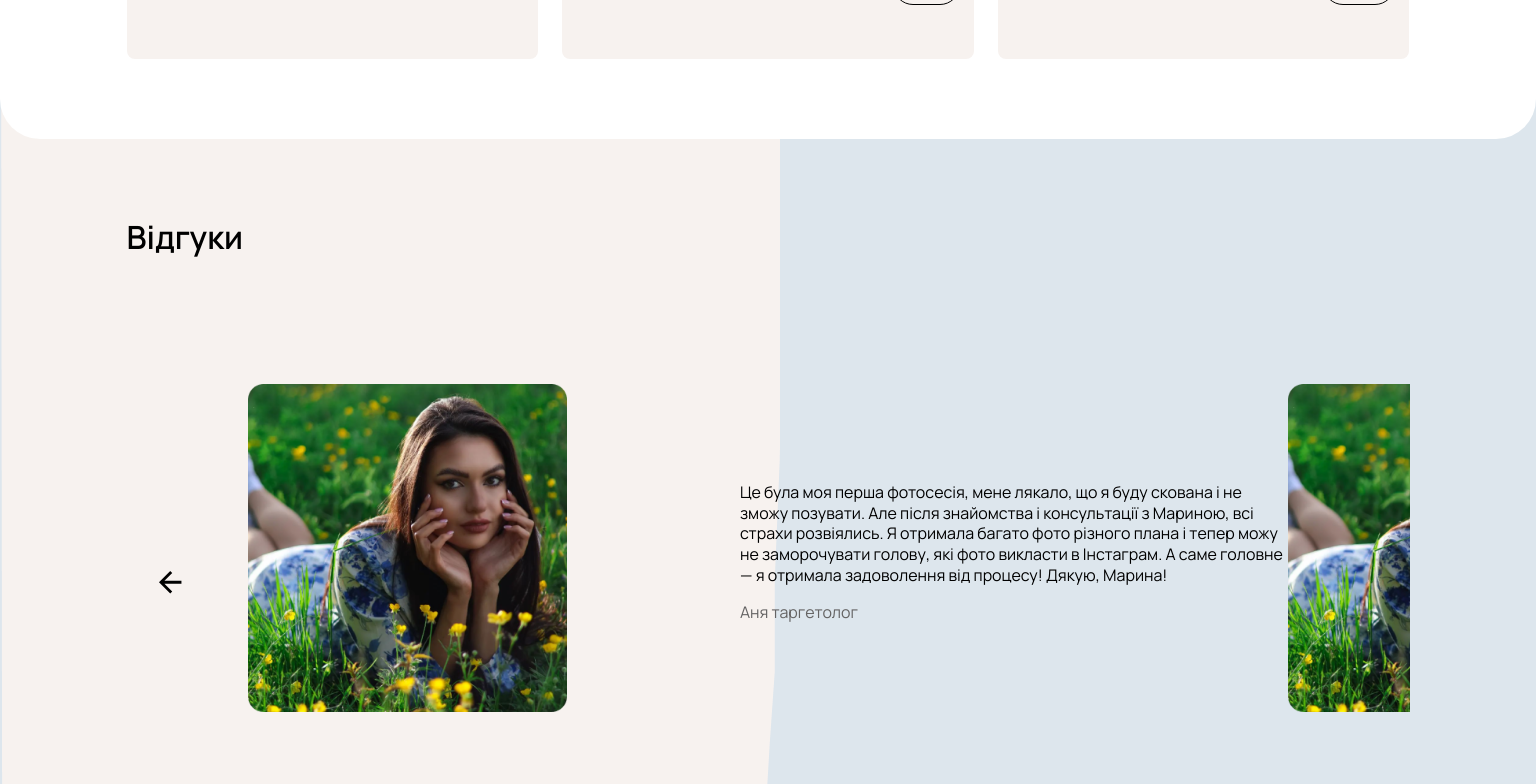
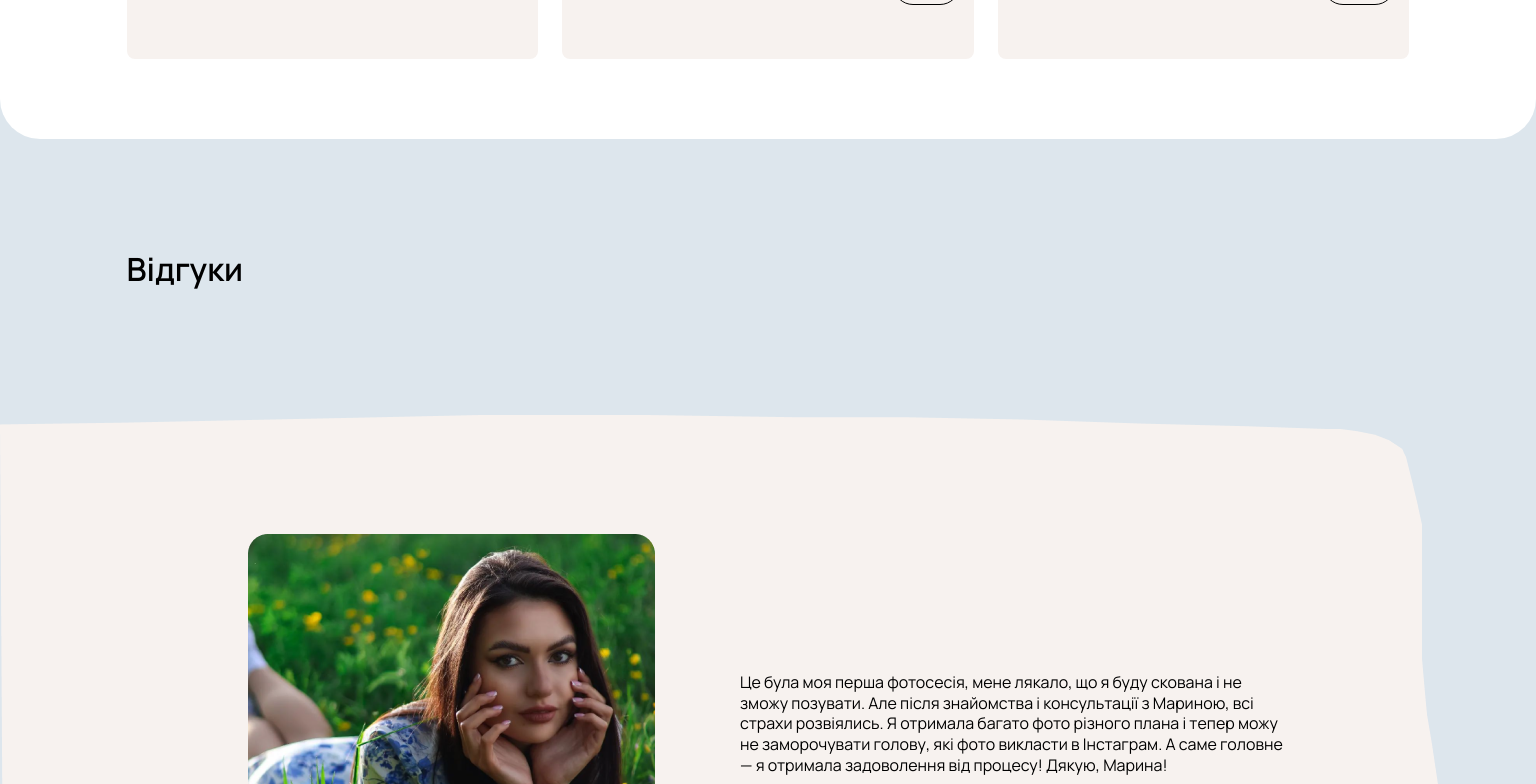
Before and after one commit to 4svEXE/HolovanMarynaPhotographer, a React (Vite) app: page / in a window 1536 px wide. Shown: the part 3860-4644 px from the top of the page. Built offline with nearby package versions, Linux system fonts and the light colour scheme.

Commit message:
klym/reviews/fix
fixed desktop navigation buttons, added backgrounds

```diff
--- a/src/Components/ReviewerItem/ReviewerItem.jsx
+++ b/src/Components/ReviewerItem/ReviewerItem.jsx
@@ -4,10 +4,10 @@ import css from "./ReviewerItem.module.scss";
 const ReviewerItem = ({data}) => {
     const {name,profession,review,picture} = data;
     return (<>
-    <img className={`${css.reviewerPicture} mb-12`} src={picture.reviewer} alt="" />
-    <div className='mb-10'>
+    <img className={`${css.reviewerPicture} mb-12 md:mb-0`} src={picture.reviewer} alt="" />
+    <div className='mb-10 xlg:mb-0'>
     <p className={`${css.review} mb-4`}>{review}</p>
-    <p className={`${css.reviewer}`}>{`${name} ${profession || ""}`}</p>
+    <p className={`${css.reviewer}`}>{`${name} ${profession ? `, ${profession}` : ''}`}</p>
     </div>
     </>)
 };
--- a/src/Components/ReviewerItem/ReviewerItem.module.scss
+++ b/src/Components/ReviewerItem/ReviewerItem.module.scss
@@ -24,4 +24,9 @@
     .review{
         width: 548px;
     }
+
+    .reviewerPicture{
+        width: 407px;
+        height: 416px;
+    }
 }
--- a/src/Pages/HomePage/components/ReviewSection/ReviewSection.jsx
+++ b/src/Pages/HomePage/components/ReviewSection/ReviewSection.jsx
@@ -8,6 +8,8 @@ import ReviewerItem from "Components/ReviewerItem/ReviewerItem";
 
 import bgMobile from "../../../../images/shared/mobile/backgrounds/review-section-bg-mobile.png";
 import bgMobile2x from "../../../../images/shared/mobile/backgrounds/review-section-bg-mobile@2x.png";
+import bgDesktop from "../../../../images/shared/desktop/backgrounds/reviews-bg.png";
+
 import reviewer from "../../../../images/shared/mobile/reviews-section-photo.png";
 
 const swiper = new Swiper(".swiper", {
@@ -50,16 +52,16 @@ const reviews = [
 
 const ReviewSection = () => {
   return (
-    <section className={`section relative pt-20 pb-20`}>
-      <div className={`container `}>
+    <section className={`section relative pt-28`}>
+      <div className={`container`}>
         <h2 className="mb-32">Відгуки</h2>
-        <div className="swiper flex flex-col justify-around items-center xlg:flex-row">
+        <div className={`swiper ${css.swiper} flex flex-col justify-around items-center xlg:flex-row`}>
 
-          <div className="swiper-button-prev hidden xlg:block">
+          <div className="swiper-button-prev absolute left-20 top-3/4 hidden xlg:block">
             <Icon id={"arrow-black"} width={23} height={23}></Icon>
           </div>
 
-          <ul className={`swiper-wrapper mb-5 ${css.reviewsList}`}>
+          <ul className={`swiper-wrapper mb-5 xlg:mb-0`}>
             {reviews.map((item, index) => {
               return (
                 <li key={index} className={`swiper-slide ${css.swiperSlide} flex flex-col items-center w-full md:flex-row md:justify-between`}>
@@ -78,14 +80,16 @@ const ReviewSection = () => {
             </div>
           </div>
 
-          <div className={`swiper-button-next ${css.navBtnNext} hidden xlg:block`}>
+          <div className={`swiper-button-next ${css.navBtnNext} absolute right-20 top-3/4 hidden xlg:block`}>
             <Icon id={"arrow-black"} width={23} height={23}></Icon>
           </div>
 
         </div>
       </div>
-      <div className="absolute bottom-0 left-0 -z-50">
+      <div className="absolute bottom-0 left-0 -z-50 md:w-2/3 xlg:w-full">
         <picture>
+          <source media="(min-width:1400px)"
+          srcSet={bgDesktop}/>
           <img src={bgMobile} srcSet={bgMobile2x} alt="" />
         </picture>
       </div>
--- a/src/Pages/HomePage/components/ReviewSection/ReviewSection.module.scss
+++ b/src/Pages/HomePage/components/ReviewSection/ReviewSection.module.scss
@@ -2,10 +2,16 @@
     transform: rotateY(180deg);
 }
 
+.swiper{
+    padding-bottom: 80px;
+}
+
 @media screen and (min-width:1440px) {
-   .reviewsList{
-    li{
-        width: 1040px !important;
+    .swiper{
+        width: 1040px;
+        position: static;
+
+        padding-top: 118px;
+        padding-bottom: 118px;
     }
-   }
 }
--- a/src/index.scss
+++ b/src/index.scss
@@ -79,12 +79,4 @@ section{
   .container{
     width: 1283px;
   }
-
-  .swiper-wrapper{
-    width: 1040px;
-  }
-
-  .swiper-slide{
-    width: 1040px;
-  }
 }
```
Also changed, not shown: src/images/shared/desktop/backgrounds/reviews-bg.png (added).
